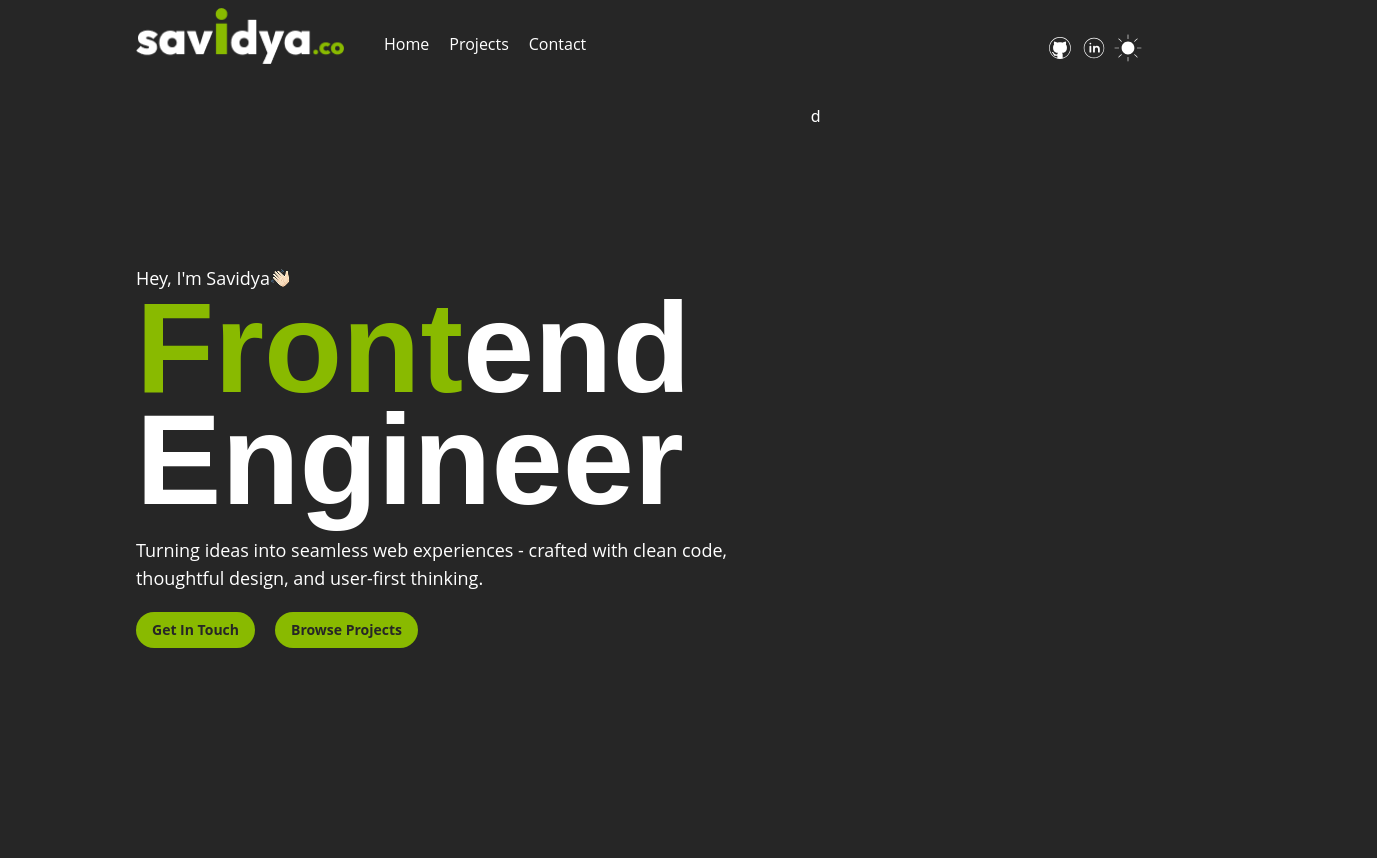
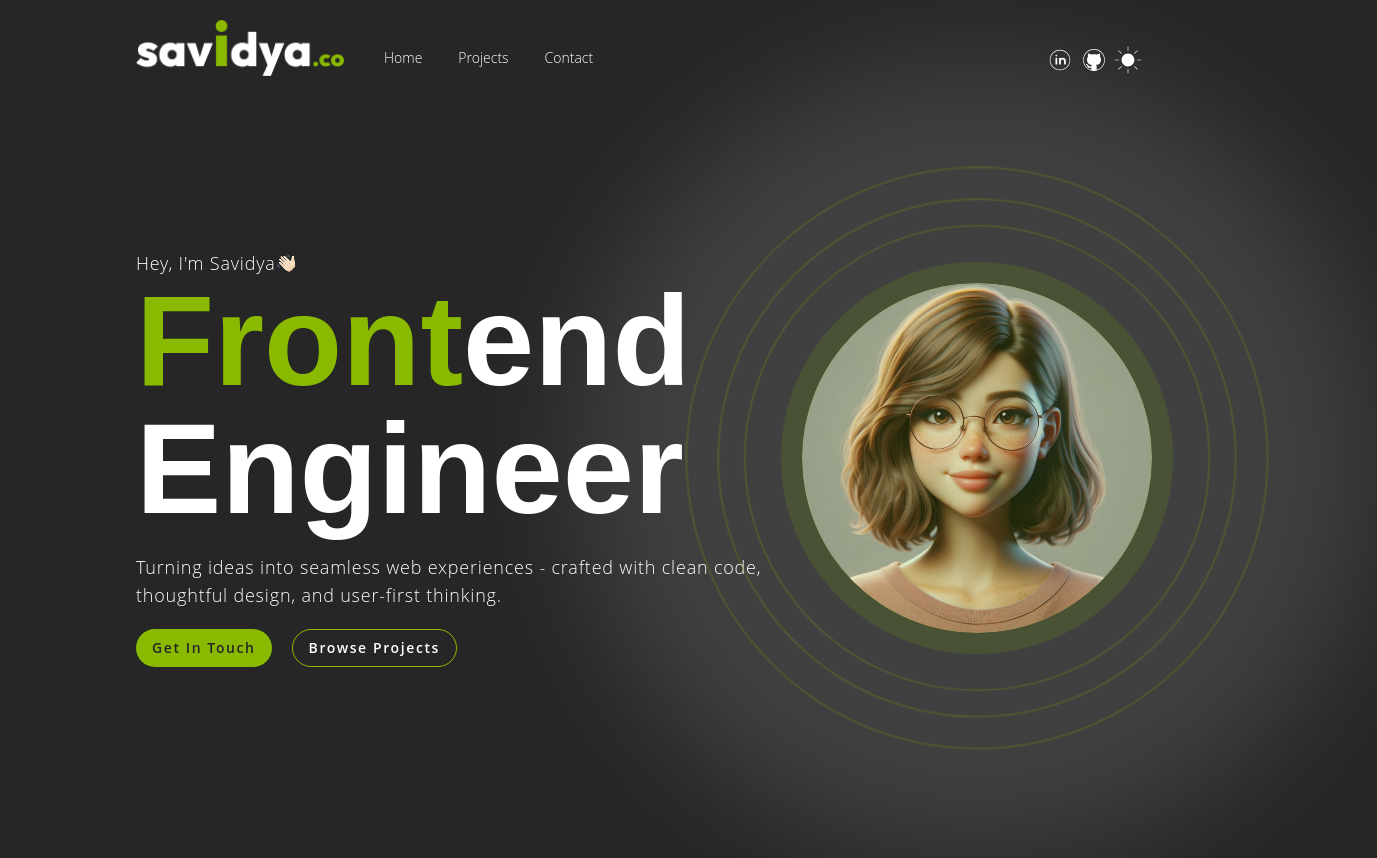
Before and after one commit to savidya-sathyani/portfolio, a React (Vite) app: page / in a window 1280 px wide. Shown: the whole page, 1377 px wide, since content can reach past the window. Before the commit the page ends 808 px from the top, so only its background shows below. Built offline with nearby package versions, Linux system fonts and the light colour scheme.

Commit message:
Add to hero section

```diff
--- a/src/App.tsx
+++ b/src/App.tsx
@@ -1,21 +1,18 @@
-import {
-  BrowserRouter as Router,
-} from "react-router-dom";
+import { BrowserRouter as Router } from 'react-router-dom';
 import { ThemeProvider } from './providers/theme-provider';
 import Header from './components/Header';
-import Hero from "./components/Hero";
+import Hero from './components/Hero';
 
 export default function App() {
   return (
-    <ThemeProvider >
+    <ThemeProvider>
       <Router>
         <header className="main h-screen flex flex-col">
           <Header />
           <Hero />
         </header>
-        <main>
-        </main>
+        <main></main>
       </Router>
     </ThemeProvider>
-  )
+  );
 }
--- a/src/components/Button.tsx
+++ b/src/components/Button.tsx
@@ -1,12 +1,8 @@
 type ButtonProps = {
   label: string;
   type: 'fill' | 'line';
+};
+
+export default function Button({ label, type }: ButtonProps) {
+  return <button className={`btn btn-${type}`}>{label}</button>;
 }
-
-export default function Button({label, type}: ButtonProps) {
-  return (
-    <button className="btn-fill">
-      {label}
-    </button>
-  )
-}
--- a/src/components/Header.tsx
+++ b/src/components/Header.tsx
@@ -1,6 +1,6 @@
-import { Link } from "react-router-dom";
-import LogoDark from "../assets/savidya.co-dark.png";
-import LogoLight from "../assets/savidya.co-light.png";
+import { Link } from 'react-router-dom';
+import LogoDark from '../assets/savidya.co-dark.png';
+import LogoLight from '../assets/savidya.co-light.png';
 import GithubDark from '../assets/github-dark.svg';
 import GithubLight from '../assets/github-light.svg';
 import LinkedinDark from '../assets/linkedin-dark.svg';
@@ -9,9 +9,9 @@ import ThemeDark from '../assets/theme-dark.svg';
 import ThemeLight from '../assets/theme-light.svg';
 import MenuDark from '../assets/menu-dark.svg';
 import MenuLight from '../assets/menu-light.svg';
-import { useTheme } from "../providers/theme-provider";
-import { useState } from "react";
-import { LINKS } from "../utils/constants";
+import { useTheme } from '../providers/theme-provider';
+import { useState } from 'react';
+import { LINKS } from '../utils/constants';
 
 export default function Header() {
   const { theme, toggleTheme } = useTheme();
@@ -22,24 +22,46 @@ export default function Header() {
   };
 
   return (
-		<section className="h-8 flex item-end justify-between sm:h-14">
+    <section className="h-8 flex item-end justify-between sm:h-14 mt-3">
       <div className="flex justify-between space-x-10">
-				<Link to="/" className="w-32 sm:w-52">
-					<img src={theme === 'light' ? LogoLight : LogoDark} alt="Savidya's Portfolio" title="Savidya's Portfolio" />
+        <Link to="/" className="w-32 sm:w-52 relative z-10">
+          <img
+            src={theme === 'light' ? LogoLight : LogoDark}
+            alt="Savidya's Portfolio"
+            title="Savidya's Portfolio"
+          />
         </Link>
 
-				<div className="hidden items-end space-x-5 sm:flex">
-					<Link to="/" className="nav-link item-hover">Home</Link>
-					<Link to="/" className="nav-link item-hover">Projects</Link>
-					<Link to="/" className="nav-link item-hover">Contact</Link>
+        <div className="hidden items-end space-x-9 sm:flex">
+          <Link to="/" className="nav-link item-hover">
+            Home
+          </Link>
+          <Link to="/" className="nav-link item-hover">
+            Projects
+          </Link>
+          <Link to="/" className="nav-link item-hover">
+            Contact
+          </Link>
         </div>
       </div>
       <div className="items-end space-x-0.5 hidden sm:flex">
-				<button className="icon-button item-hover" onClick={() => openLink(LINKS.github)}>
-					<img src={theme === 'light' ? GithubLight : GithubDark} alt="GitHub" />
+        <button
+          className="icon-button item-hover"
+          onClick={() => openLink(LINKS.linkedIn)}
+        >
+          <img
+            src={theme === 'light' ? LinkedinLight : LinkedinDark}
+            alt="LinkedIn"
+          />
         </button>
-				<button className="icon-button item-hover" onClick={() => openLink(LINKS.linkedIn)}>
-					<img src={theme === 'light' ? LinkedinLight : LinkedinDark} alt="LinkedIn" />
+        <button
+          className="icon-button item-hover"
+          onClick={() => openLink(LINKS.github)}
+        >
+          <img
+            src={theme === 'light' ? GithubLight : GithubDark}
+            alt="GitHub"
+          />
         </button>
         <button className="icon-button item-hover" onClick={toggleTheme}>
           <img src={theme === 'light' ? ThemeLight : ThemeDark} alt="Theme" />
@@ -48,7 +70,10 @@ export default function Header() {
 
       {/* mobile screens */}
       <div className="flex items-end space-x-0.5 relative sm:hidden">
-				<button className="icon-button item-hover" onClick={()=> setOpenMenu(prev => !prev)}>
+        <button
+          className="icon-button item-hover"
+          onClick={() => setOpenMenu((prev) => !prev)}
+        >
           <img src={theme === 'light' ? MenuLight : MenuDark} alt="Menu" />
         </button>
         <button className="icon-button item-hover" onClick={toggleTheme}>
@@ -56,17 +81,40 @@ export default function Header() {
         </button>
       </div>
       {/* Dimmed overlay for mobile view */}
-			<div className={`${openMenu ? 'flex' : 'hidden'} justify-center items-center fixed inset-0 bg-blur/10 backdrop-blur-sm z-10 sm:hidden`} onClick={() => setOpenMenu(false)}>
+      <div
+        className={`${
+          openMenu ? 'flex' : 'hidden'
+        } justify-center items-center fixed inset-0 bg-blur/10 backdrop-blur-sm z-10 sm:hidden`}
+        onClick={() => setOpenMenu(false)}
+      >
         <div className="w-4/5 h-2/3 bg-background/50 rounded-2xl flex flex-col justify-center space-y-3 items-center mt-5">
-					<Link to="/" className="nav-link item-hover">Home</Link>
-					<Link to="/" className="nav-link item-hover">Projects</Link>
-					<Link to="/" className="nav-link item-hover">Contact</Link>
+          <Link to="/" className="nav-link item-hover">
+            Home
+          </Link>
+          <Link to="/" className="nav-link item-hover">
+            Projects
+          </Link>
+          <Link to="/" className="nav-link item-hover">
+            Contact
+          </Link>
           <div>
-						<button className="icon-button item-hover" onClick={() => openLink(LINKS.github)}>
-							<img src={theme === 'light' ? GithubLight : GithubDark} alt="GitHub" />
+            <button
+              className="icon-button item-hover"
+              onClick={() => openLink(LINKS.github)}
+            >
+              <img
+                src={theme === 'light' ? GithubLight : GithubDark}
+                alt="GitHub"
+              />
             </button>
-						<button className="icon-button item-hover" onClick={() => openLink(LINKS.linkedIn)}>
-							<img src={theme === 'light' ? LinkedinLight : LinkedinDark} alt="LinkedIn" />
+            <button
+              className="icon-button item-hover"
+              onClick={() => openLink(LINKS.linkedIn)}
+            >
+              <img
+                src={theme === 'light' ? LinkedinLight : LinkedinDark}
+                alt="LinkedIn"
+              />
             </button>
           </div>
         </div>
--- a/src/components/Hero.tsx
+++ b/src/components/Hero.tsx
@@ -1,21 +1,55 @@
 import WaveHand from '../assets/wave-hand.png';
+import HeroImage from '../assets/hero-image.png';
 import Button from './Button';
 
 export default function Hero() {
-  return (<section className="flex-1 grid grid-cols-3 gap-1 mt-10">
-    <div className='col-span-2 flex flex-col justify-center font-body text-lg'>
-      <p className="flex items-center space-y-1">Hey, I'm Savidya<span><img src={WaveHand} /></span></p>
-      <h1 className='font-heading text-9xl/28 font-bold left-0'>
-        <span className='text-primary'>Front</span>end Engineer
-      </h1>
-      <p className='mt-5'>
-        Turning ideas into seamless web experiences - crafted with clean code, thoughtful design, and user-first thinking.
-      </p>
-      <div className='flex space-x-5 mt-5'>
-        <Button label='Get In Touch' type='fill'/>
-        <Button label='Browse Projects' type='line'/>
+  return (
+    <section className="flex-1 grid grid-cols-3 gap-1 mt-8">
+      <div className="col-span-2 flex flex-col justify-center font-body text-lg">
+        <p className="flex items-center space-y-1 font-thin tracking-3">
+          Hey, I'm Savidya
+          <span>
+            <img src={WaveHand} />
+          </span>
+        </p>
+        <h1 className="font-heading text-9xl/28 font-bold leading-none m-0 p-0 inline">
+          <span className="text-primary inline">Front</span>end Engineer
+        </h1>
+        <p className="mt-5 font-thin tracking-3">
+          Turning ideas into seamless web experiences - crafted with clean code,
+          thoughtful design, and user-first thinking.
+        </p>
+        <div className="flex space-x-5 mt-5">
+          <Button label="Get In Touch" type="fill" />
+          <Button label="Browse Projects" type="line" />
+        </div>
       </div>
-    </div>
-    <div className="">d</div>
-  </section>)
+      <div className="col-span-1 flex flex-col justify-center items-center">
+        <div className="relative flex items-center justify-center group w-[220px] h-[220px] sm:w-[370px] sm:h-[370px]">
+          {/* 3 Concentric Circles with Primary Border and Hover Effect */}
+          <div className="absolute inset-0 flex items-center justify-center z-20">
+            <div className="hero-circle w-[140px] h-[140px] sm:w-[440px] sm:h-[440px] animate-hero-pulse delay-1000"></div>
+            <div className="hero-circle w-[170px] h-[170px] sm:w-[490px] sm:h-[490px] animate-hero-pulse delay-2000"></div>
+            <div className="hero-circle w-[200px] h-[200px] sm:w-[550px] sm:h-[550px] animate-hero-pulse delay-3000"></div>
+          </div>
+          {/* Centered blurred circle behind hero image, color adapts to theme */}
+          <div className="absolute left-1/2 top-1/2 -translate-x-1/2 -translate-y-1/2 z-0 pointer-events-none">
+            <div className="w-[350px] h-[350px] sm:w-[800px] sm:h-[800px] rounded-full blur-[60px] opacity-30 bg-primary/50 dark:bg-white/40"></div>
+          </div>
+          {/* Overlay for transparent effect*/}
+          <div
+            className="absolute inset-0 bg-primary/20 dark:bg-primary/15 backdrop-blur-none rounded-full z-10
+          animate-hero-pulse"
+          ></div>
+          {/* Hero Image */}
+          <img
+            src={HeroImage}
+            alt="Hero"
+            className="w-[350px] h-[350px] rounded-full object-cover z-0"
+            style={{ objectPosition: 'center' }}
+          />
+        </div>
+      </div>
+    </section>
+  );
 }
--- a/src/styles/index.css
+++ b/src/styles/index.css
@@ -1,4 +1,4 @@
-@import "tailwindcss";
+@import 'tailwindcss';
 
 @custom-variant dark (&:where([data-theme=dark], [data-theme=dark] *));
 
@@ -26,7 +26,22 @@
   --color-blur: rgba(var(--blur));
 
   --font-heading: 'Outfit', sans-serif;
-  --font-body: "Open Sans", sans-serif;
+  --font-body: 'Open Sans', sans-serif;
+
+  --tracking-1: 0rem;
+  --tracking-2: 0.025rem;
+  --tracking-3: 0.05rem;
+  --tracking-4: 0.1rem;
+}
+
+@keyframes hero-pulse {
+  0%,
+  100% {
+    transform: scale(1);
+  }
+  50% {
+    transform: scale(1.07);
+  }
 }
 
 @layer base {
@@ -45,11 +60,14 @@
   .item-hover:hover {
     @apply scale-110;
   }
+  .animate-hero-pulse {
+    animation: hero-pulse 4s ease-in-out infinite;
+  }
 }
 
 @layer components {
   .nav-link {
-    @apply font-body text-base text-text border-b border-primary/20 pb-2;
+    @apply font-body text-sm text-text font-thin border-b border-primary/20 pb-2;
     @apply sm:border-none;
   }
   .nav-link:hover {
@@ -64,7 +82,20 @@
     @apply bg-primary/20;
   }
 
+  .btn {
+    @apply font-body text-sm tracking-4 font-semibold rounded-3xl px-4 py-2 transition duration-200 ease-in-out;
+  }
+  .btn:hover {
+    @apply shadow-md scale-105 shadow-text/20;
+  }
   .btn-fill {
-    @apply text-background font-body text-sm font-bold bg-primary rounded-3xl px-4 py-2;
+    @apply text-background bg-primary;
+  }
+  .btn-line {
+    @apply text-text bg-background border-[1px] border-primary;
+  }
+
+  .hero-circle {
+    @apply absolute rounded-full border-2 border-primary/40 dark:border-primary/20;
   }
 }
```
Also changed, not shown: src/assets/hero-image.png (added). Lines whose indentation alone changed are shown as unchanged.
